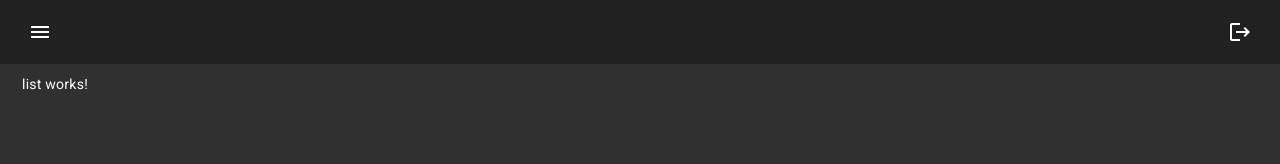
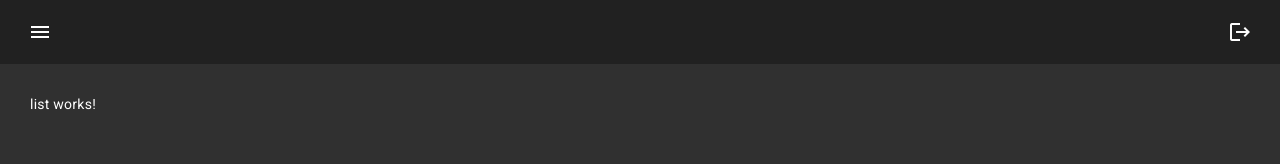
Before and after one commit to santiagoMoreno73/angular-heroes-app, an Angular app: page /hero/list in a window 1280 px wide. Shown: the top 164 px of the page. Built offline with nearby package versions, Linux system fonts and the light colour scheme.

Commit message:
add home component

```diff
--- a/src/app/heroes/pages/home/home.component.html
+++ b/src/app/heroes/pages/home/home.component.html
@@ -21,7 +21,7 @@
         <span>Add Hero</span>
       </a>
 
-      <a routerLink="./search" mat-list-item (click)="sidenav.toggle()">
+      <a routerLink="./search" mat-list-item>
         <mat-icon matListItemIcon>search</mat-icon>
         <span>Search Hero</span>
       </a>
@@ -40,7 +40,7 @@
     </button>
   </mat-toolbar>
 
-  <div class="container">
+  <div class="container-home">
     <router-outlet></router-outlet>
   </div>
 </mat-sidenav-container>
--- a/src/app/heroes/pages/home/home.component.ts
+++ b/src/app/heroes/pages/home/home.component.ts
@@ -5,8 +5,8 @@ import { Component } from '@angular/core';
   templateUrl: './home.component.html',
   styles: [
     `
-      .container {
-        margin: 10px;
+      .container-home {
+        margin: 30px;
       }
     `,
   ],
```
